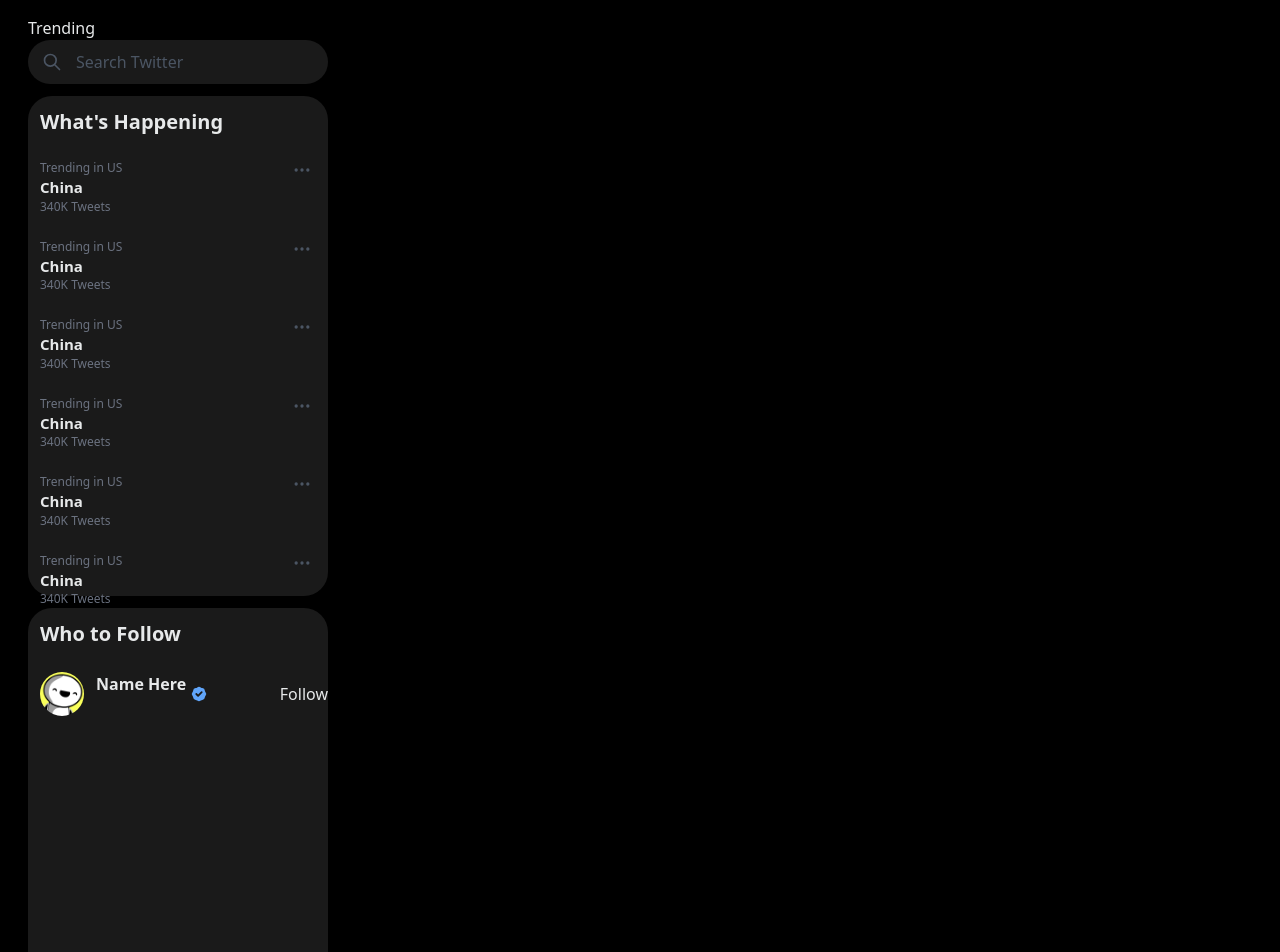
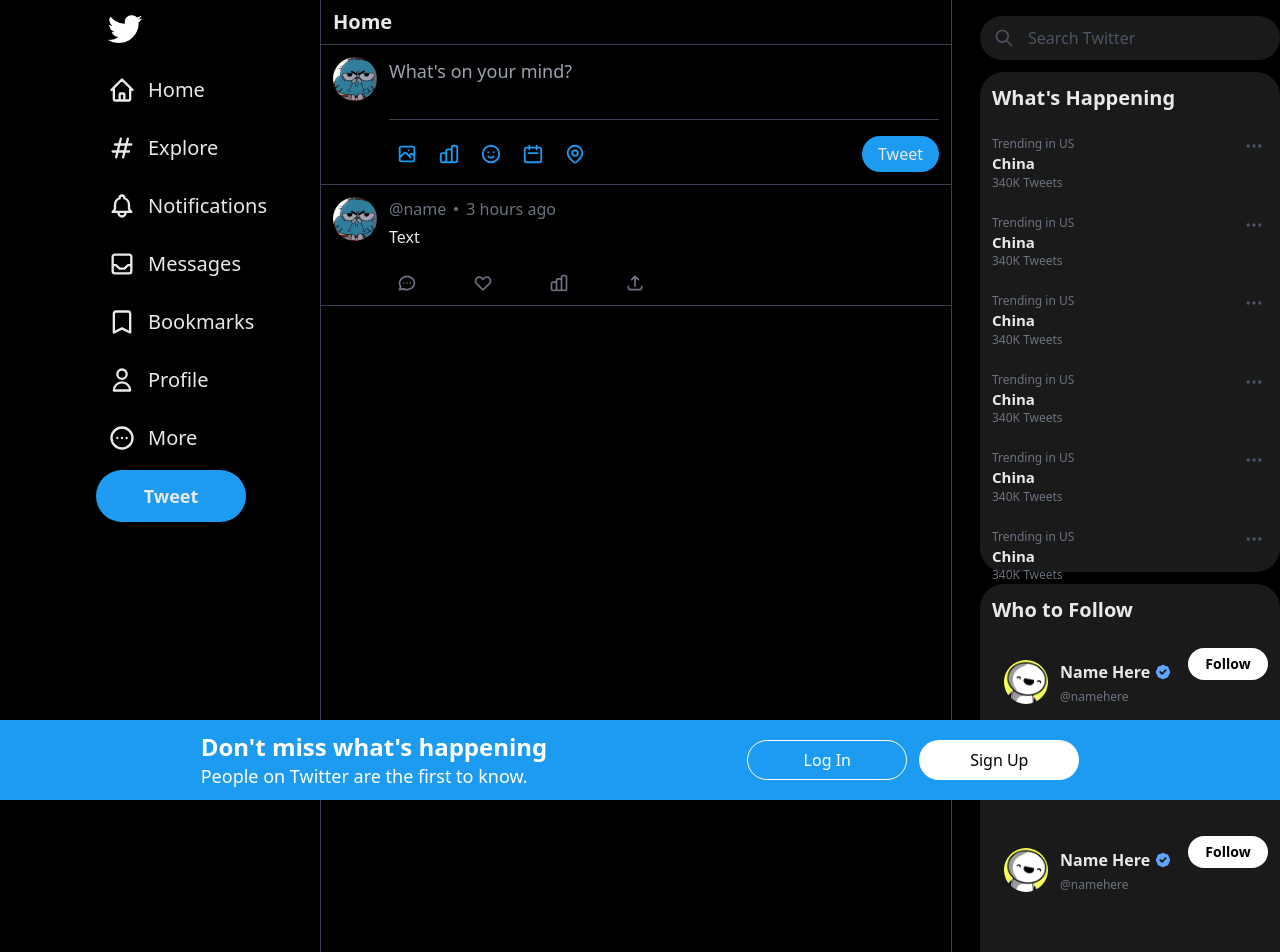
Before and after one commit to Kxsanchez323/twitter-clone, a Next.js app: page / in a window 1280 px wide. Shown: the top 952 px of the page. Built offline with nearby package versions, Linux system fonts and the light colour scheme.

Commit message:
Finished Front page

```diff
--- /dev/null
+++ b/components/BottomBanner.js
@@ -0,0 +1,15 @@
+export default function BottomBanner(){
+    return (
+        <div className="fixed xl:space-x-[200px]  justify-center items-center w-full h-[80px] bg-[#1d9bf0] bottom-0 flex">
+            <div className="hidden xl:inline text-white">
+                <h1 className="text-2xl font-bold">Don't miss what's happening</h1>
+                <span className="text-[18px] font-normal">People on Twitter are the first to know.</span>
+            </div>
+
+            <div className="space-x-3">
+                <button className="bg-transparent border border-white text-white w-[160px] rounded-full h-[40px] hover:bg-[#cbd2d7]">Log In</button>
+                <button className="bg-white text-black w-[160px] rounded-full h-[40px] hover:bg-[#cbd2d7]">Sign Up</button>
+            </div>
+        </div>
+    )
+}
--- a/components/Postfeed.js
+++ b/components/Postfeed.js
@@ -3,7 +3,7 @@
 
 export default function PostFeed(){
     return (
-        <div className="sm:ml-20 xl:ml-96 max-w-2xl flex-grow border-x border-gray-700">
+        <div className="sm:ml-16 xl:ml-80 max-w-2xl flex-grow border-x border-gray-700">
         <div className="px-3 py-2 text-lg sm:text-xl font-bold border-b  border-gray-700 sticky top-0 z-50">
             Home
         </div>
--- a/components/Sidebar.js
+++ b/components/Sidebar.js
@@ -24,7 +24,7 @@
         <SidebarLink Icon={BookmarkIcon} text={"Bookmarks"} />
         <SidebarLink Icon={UserIcon} text={"Profile"} />
         <SidebarLink Icon={DotsCircleHorizontalIcon} text={"More"} />
-        <button className="hidden xl:inline bg-[#1d9bf0] rounded-full h-[52px] w-[200px] text-lg font-bold mt-2">
+        <button className="hidden xl:inline bg-[#1d9bf0] rounded-full h-[52px] w-[150px] text-lg font-bold mt-2">
           Tweet
         </button>
         <div className="absolute bottom-0">User</div>
--- a/components/Trending.js
+++ b/components/Trending.js
@@ -4,7 +4,6 @@
 export default function Trending() {
   return (
     <div className=" hidden lg:flex flex-col ml-7 mt-4">
-      Trending
       <div className="flex space-x-3 bg-white bg-opacity-10 w-[300px] h-[44px] p-3 rounded-3xl">
         <SearchIcon className="w-6 text-gray-600" />
         <input
@@ -55,15 +54,48 @@
       <div className="w-[300px] h-[500px] bg-white bg-opacity-10 rounded-3xl mt-3">
         <h1 className="font-bold text-xl p-3">Who to Follow</h1>
 
-        <div className="flex justify-between">
+        <div className="flex justify-between p-3">
             <div className="flex space-x-3 p-3">
                 <img src="/assets/profilePics/pfp2.png" className="w-11 h-11 object-cover rounded-full"/>
+                <div>
                 <div className="flex space-x-1">
                     <h1 className="font-bold">Name Here</h1>
                     <BadgeCheckIcon className="w-[18px] text-blue-400"/>
                 </div>
+                <h1 className="text-[12px] text-gray-500 mt-1">@namehere</h1>
+                </div>
             </div>
-            <button>
+            <button className="bg-white text-black text-sm w-20 h-8 rounded-3xl font-bold">
+                Follow
+            </button>
+        </div>
+        <div className="flex justify-between p-3">
+            <div className="flex space-x-3 p-3">
+                <img src="/assets/profilePics/pfp2.png" className="w-11 h-11 object-cover rounded-full"/>
+                <div>
+                <div className="flex space-x-1">
+                    <h1 className="font-bold">Name Here</h1>
+                    <BadgeCheckIcon className="w-[18px] text-blue-400"/>
+                </div>
+                <h1 className="text-[12px] text-gray-500 mt-1">@namehere</h1>
+                </div>
+            </div>
+            <button className="bg-white text-black text-sm w-20 h-8 rounded-3xl font-bold">
+                Follow
+            </button>
+        </div>
+        <div className="flex justify-between p-3">
+            <div className="flex space-x-3 p-3">
+                <img src="/assets/profilePics/pfp2.png" className="w-11 h-11 object-cover rounded-full"/>
+                <div>
+                <div className="flex space-x-1">
+                    <h1 className="font-bold">Name Here</h1>
+                    <BadgeCheckIcon className="w-[18px] text-blue-400"/>
+                </div>
+                <h1 className="text-[12px] text-gray-500 mt-1">@namehere</h1>
+                </div>
+            </div>
+            <button className="bg-white text-black text-sm w-20 h-8 rounded-3xl font-bold">
                 Follow
             </button>
         </div>
--- a/package.json
+++ b/package.json
@@ -9,7 +9,10 @@
     "lint": "next lint"
   },
   "dependencies": {
+    "@emotion/react": "^11.11.1",
+    "@emotion/styled": "^11.11.0",
     "@heroicons/react": "^1.0.6",
+    "@mui/material": "^5.14.14",
     "@next/font": "13.5.5",
     "next": "13.5.5",
     "react": "18.2.0",
--- a/pages/index.js
+++ b/pages/index.js
@@ -1,18 +1,24 @@
-import Head from 'next/head'
-import Image from 'next/image'
-import { Inter } from '@next/font/google'
-import styles from '@/styles/Home.module.css'
-import Sidebar from '@/components/Sidebar'
-import PostFeed from '@/components/Postfeed'
-import Trending from '@/components/Trending'
+import Head from "next/head";
+import Image from "next/image";
+import { Inter } from "@next/font/google";
+import styles from "@/styles/Home.module.css";
+import Sidebar from "@/components/Sidebar";
+import PostFeed from "@/components/Postfeed";
+import Trending from "@/components/Trending";
+import BottomBanner from "@/components/BottomBanner";
 
-const inter = Inter({ subsets: ['latin'] })
+const inter = Inter({ subsets: ["latin"] });
 
 export default function Home() {
   return (
-    <div className='bg-black min-h-screen text-[#E7E9EA] max-w-[1400px] ml-auto mr-auto flex'>
+    <div>
+      <div className="bg-black min-h-screen text-[#E7E9EA] max-w-[1400px] mx-auto flex">
+        <Sidebar />
+        <PostFeed/>
+        <Trending/>
+      </div>
 
-      <Trending/>
+      <BottomBanner />
     </div>
-  )
+  );
 }
```
Also changed, not shown: 1 other file (tests, documents, lock files or other folders).
